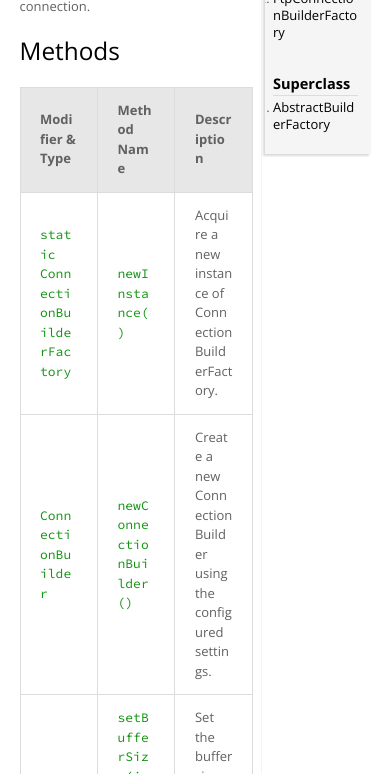
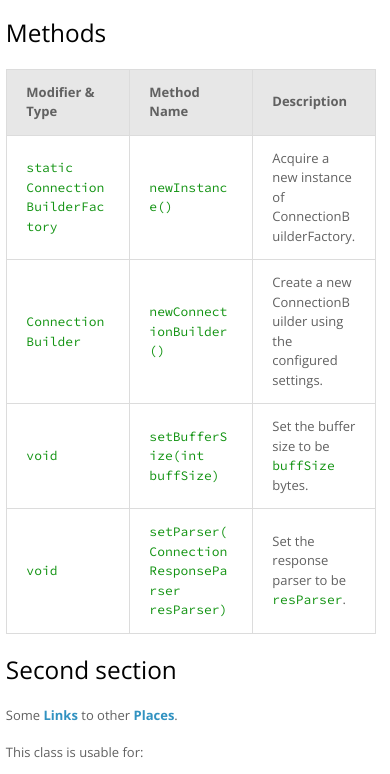
Before and after one commit to rylans/web-designs, a plain HTML site: page technical-documentation/index.html in a window 390 px wide. Shown: the part 162-936 px from the top of the page. Drawn offline with nearby package versions, Linux system fonts and the light colour scheme.

Commit message:
Add media query for max-width: 768

```diff
--- a/technical-documentation/css/style.css
+++ b/technical-documentation/css/style.css
@@ -215,3 +215,38 @@ header a {
   -webkit-box-shadow: -2px 2px 2px 0px rgba(0,0,0,0.15);
   -moz-box-shadow: -2px 2px 2px 0px rgba(0,0,0,0.15);
 }
+
+/* Media Queries
+================ */
+
+@media only screen and (max-width: 768px) {
+  #container {
+    margin: auto;
+    width: 97%;
+  }
+
+  .article-main {
+    width: 100%;
+    padding-right: 2.2%;
+    border: none;
+    min-height: 245px;
+  }
+
+  .right-nav {
+    background: #f5f5f5;
+    overflow: auto;
+    line-height: 1.3em;
+    position: relative;
+    top: auto;
+    right: auto;
+    width: auto;
+  }
+
+  .top-nav {
+    left: 0;
+  }
+
+  .banner {
+    display: none;
+  }
+}
--- a/technical-documentation/index.html
+++ b/technical-documentation/index.html
@@ -4,6 +4,7 @@
     <meta charset="utf-8">
     <meta http-equiv="Content-Type" content="text/html; charset=UTF-8">
     <meta http-equiv="cleartype" content="on">
+    <meta name="viewport" content="width=device-width">
 
     <title>Technical Documentation</title>
 
```
